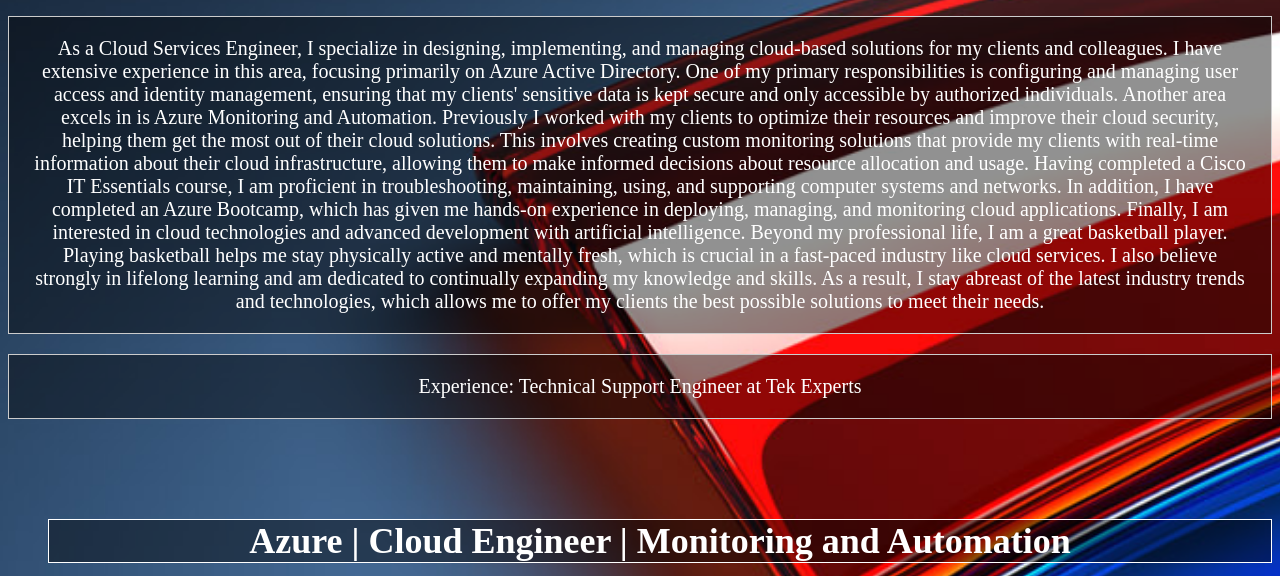
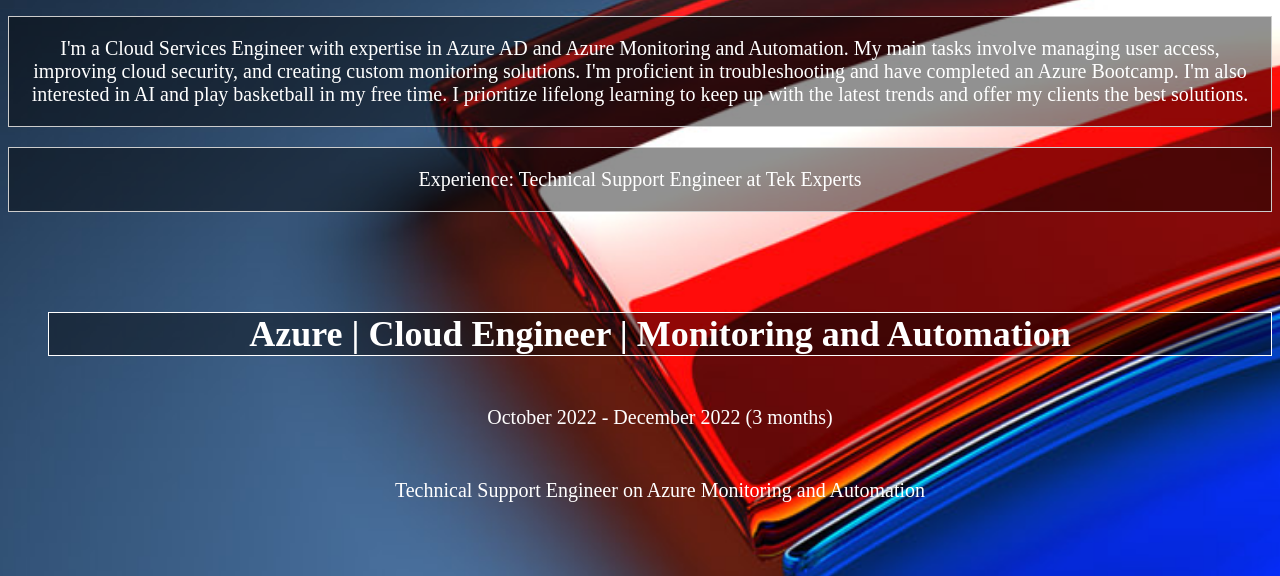
Before and after one commit to realsteveking/cvproject1, a plain HTML site: page index.html in a window 1280 px wide. Shown: the part 524-1100 px from the top of the page. Drawn offline with Linux system fonts and the light colour scheme.

Commit message:
Title Mjm

```diff
--- a/index.html
+++ b/index.html
@@ -1,10 +1,7 @@
 <!DOCTYPE html>
 <html lang="es">
   <head>
-    <link
-      rel="stylesheet"
-      href="./css/page.css"
-    />
+    <link rel="stylesheet" href="./css/page.css" />
 
     <a
       href="https://www.linkedin.com/in/steven-l-201222249/"
@@ -32,32 +29,13 @@
       <section>
         <h2 class="titulo">Summary</h2>
         <p class="experiencia">
-          As a Cloud Services Engineer, I specialize in designing, implementing,
-          and managing cloud-based solutions for my clients and colleagues. I
-          have extensive experience in this area, focusing primarily on Azure
-          Active Directory. One of my primary responsibilities is configuring
-          and managing user access and identity management, ensuring that my
-          clients' sensitive data is kept secure and only accessible by
-          authorized individuals. Another area excels in is Azure Monitoring and
-          Automation. Previously I worked with my clients to optimize their
-          resources and improve their cloud security, helping them get the most
-          out of their cloud solutions. This involves creating custom monitoring
-          solutions that provide my clients with real-time information about
-          their cloud infrastructure, allowing them to make informed decisions
-          about resource allocation and usage. Having completed a Cisco IT
-          Essentials course, I am proficient in troubleshooting, maintaining,
-          using, and supporting computer systems and networks. In addition, I
-          have completed an Azure Bootcamp, which has given me hands-on
-          experience in deploying, managing, and monitoring cloud applications.
-          Finally, I am interested in cloud technologies and advanced
-          development with artificial intelligence. Beyond my professional life,
-          I am a great basketball player. Playing basketball helps me stay
-          physically active and mentally fresh, which is crucial in a fast-paced
-          industry like cloud services. I also believe strongly in lifelong
-          learning and am dedicated to continually expanding my knowledge and
-          skills. As a result, I stay abreast of the latest industry trends and
-          technologies, which allows me to offer my clients the best possible
-          solutions to meet their needs.
+          I'm a Cloud Services Engineer with expertise in Azure AD and Azure
+          Monitoring and Automation. My main tasks involve managing user access,
+          improving cloud security, and creating custom monitoring solutions.
+          I'm proficient in troubleshooting and have completed an Azure
+          Bootcamp. I'm also interested in AI and play basketball in my free
+          time. I prioritize lifelong learning to keep up with the latest trends
+          and offer my clients the best solutions.
         </p>
       </section>
 
```
